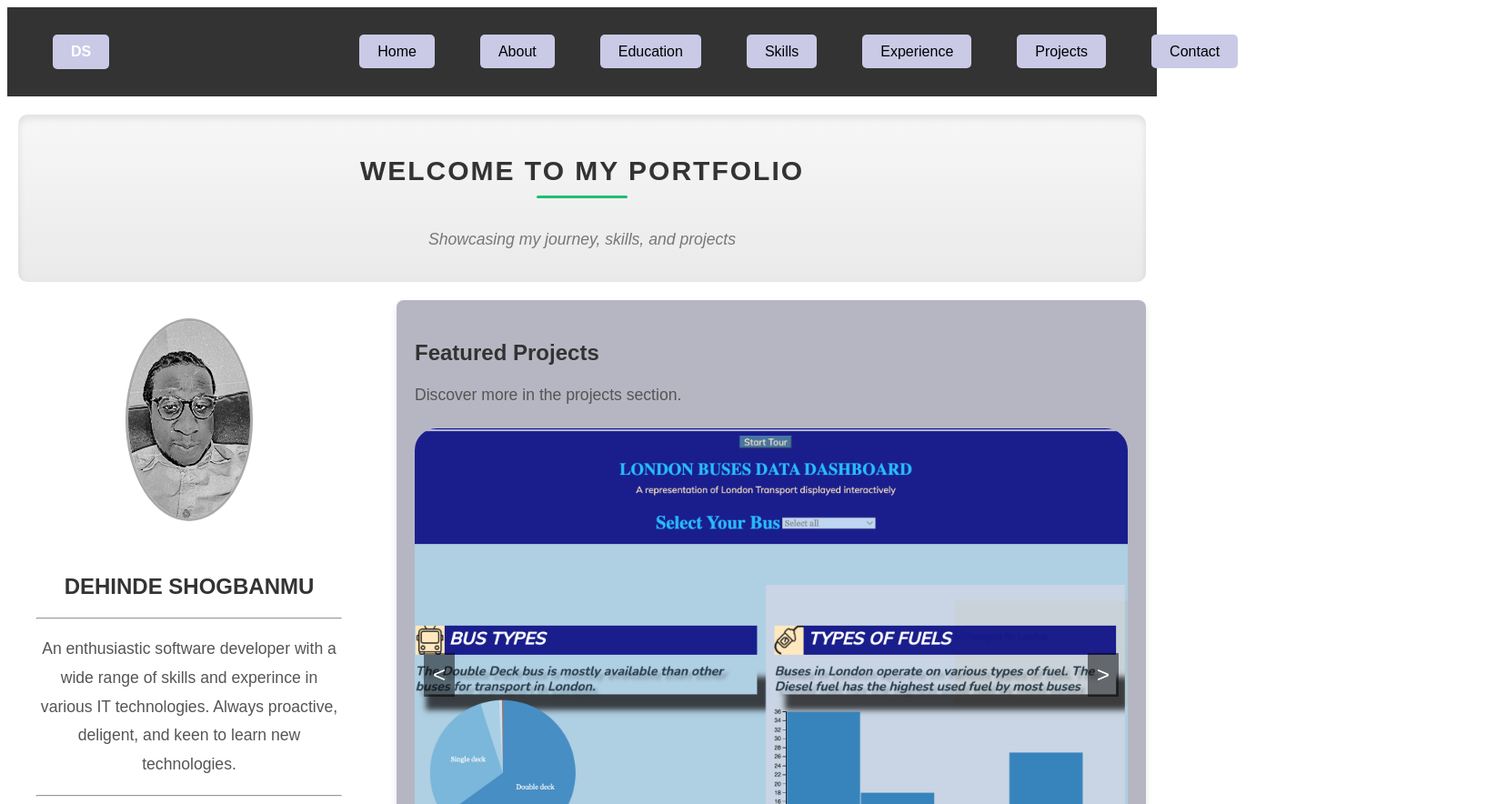
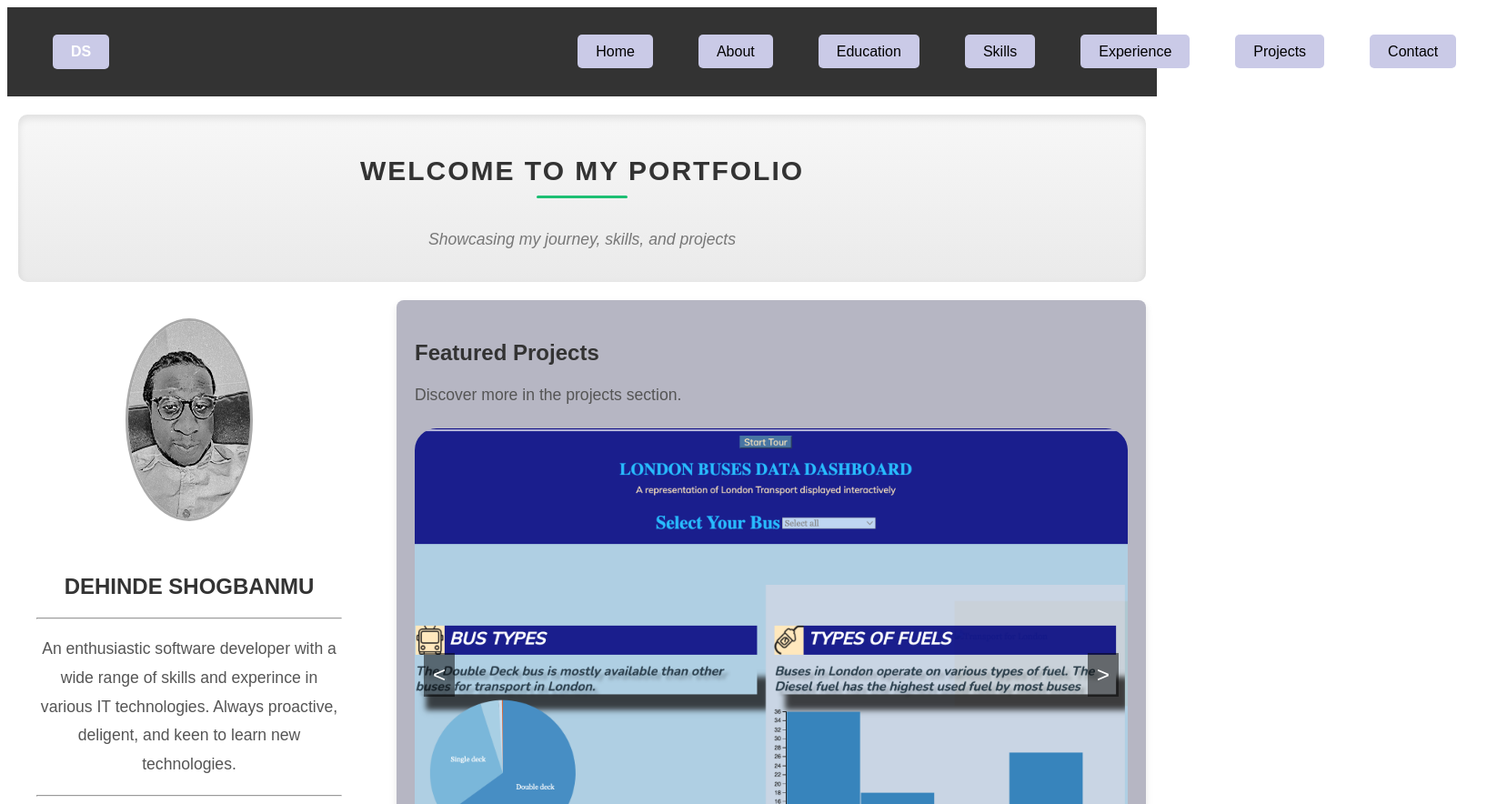
Before and after one commit to dennyshow/my-portfolio-webpage, a plain HTML site: page index.html in a window 1280 px wide. Shown: the top 884 px of the page at 91% size, 1646 px wide, since content can reach past the window. Drawn offline with Linux system fonts and the light colour scheme.

```diff
--- a/assets/css/styles.css
+++ b/assets/css/styles.css
@@ -28,7 +28,7 @@ nav.navbar {
     list-style: none;
     margin: 0;
     padding: 0;
-    margin-left: 15em;
+    margin-left: 30em;
     color: black;
 }
 
```
